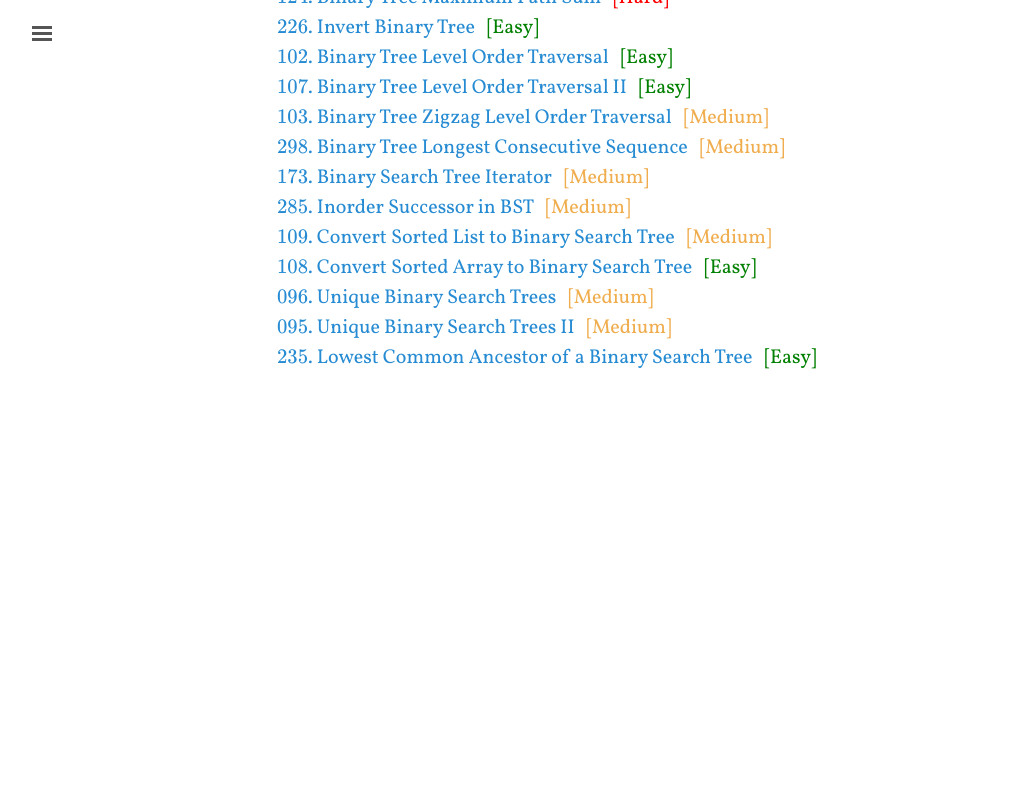
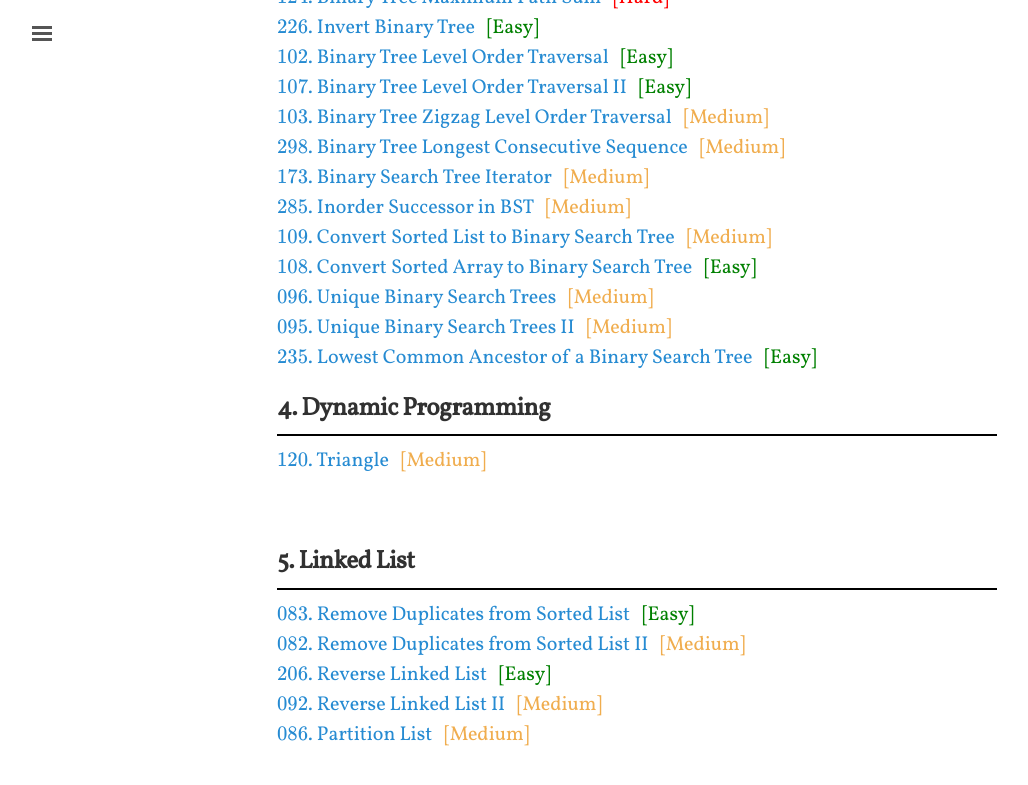
Before and after one commit to shevapato2008/myBlog, a Jekyll site: the page built from algorithms/leetcode/index.md, in a window 1280 px wide and 900 px high, scrolled down 1414 px. Shown: the top 785 px of the window, without its empty margins (3-1031 px from the left). Built offline with Jekyll 4.4.1, drawn with Linux system fonts in a browser that asks for light colours; nearby versions of some CDN libraries; some web fonts are replaced; formulas are drawn with MathJax 3; before the commit the page ends 1887 px from its top, so only the background shows below that.

Commit message:
Updated.

```diff
--- a/algorithms/leetcode/index.md
+++ b/algorithms/leetcode/index.md
@@ -7,7 +7,6 @@ This is LeetCode homepage.
 
 ## 1. String
 ---
-
 [$028$. Implement strStr()]({{site.baseurl}}/algorithms/leetcode/28) &nbsp; <span style="color:green;">[Easy]</span><br>
 [$242$. Valid Anagram]({{site.baseurl}}/algorithms/leetcode/242) &nbsp; <span style="color:green;">[Easy]</span><br>
 [$344$. Reverse String]({{site.baseurl}}/algorithms/leetcode/344) &nbsp; <span style="color:green;">[Easy]</span><br>
@@ -20,7 +19,6 @@ This is LeetCode homepage.
 
 ## 2. Binary Search
 ---
-
 [$074$. Search a 2D Matrix]({{site.baseurl}}/algorithms/leetcode/74) &nbsp; <span style="color:#F0AD4E;">[Medium]</span><br>
 [$240$. Search a 2D Matrix II]({{site.baseurl}}/algorithms/leetcode/240) &nbsp; <span style="color:#F0AD4E;">[Medium]</span><br>
 [$035$. Search Insert Position]({{site.baseurl}}/algorithms/leetcode/35) &nbsp; <span style="color:green;">[Easy]</span><br>
@@ -59,4 +57,20 @@ This is LeetCode homepage.
 [$095$. Unique Binary Search Trees II]({{site.baseurl}}/algorithms/leetcode/95) &nbsp; <span style="color:#F0AD4E;">[Medium]</span><br>
 [$235$. Lowest Common Ancestor of a Binary Search Tree]({{site.baseurl}}/algorithms/leetcode/235) &nbsp; <span style="color:green;">[Easy]</span><br>
 
+## 4. Dynamic Programming
+---
+[$120$. Triangle]({{site.baseurl}}/algorithms/leetcode/120) &nbsp; <span style="color:#F0AD4E;">[Medium]</span><br>
+
+<br>
+
+## 5. Linked List
+---
+[$083$. Remove Duplicates from Sorted List]({{site.baseurl}}/algorithms/leetcode/83) &nbsp; <span style="color:green;">[Easy]</span><br>
+[$082$. Remove Duplicates from Sorted List II]({{site.baseurl}}/algorithms/leetcode/82) &nbsp; <span style="color:#F0AD4E;">[Medium]</span><br>
+[$206$. Reverse Linked List]({{site.baseurl}}/algorithms/leetcode/206) &nbsp; <span style="color:green;">[Easy]</span><br>
+[$092$. Reverse Linked List II]({{site.baseurl}}/algorithms/leetcode/92) &nbsp; <span style="color:#F0AD4E;">[Medium]</span><br>
+[$086$. Partition List]({{site.baseurl}}/algorithms/leetcode/86) &nbsp; <span style="color:#F0AD4E;">[Medium]</span><br>
+
+<br>
+
 <br><br>
```
